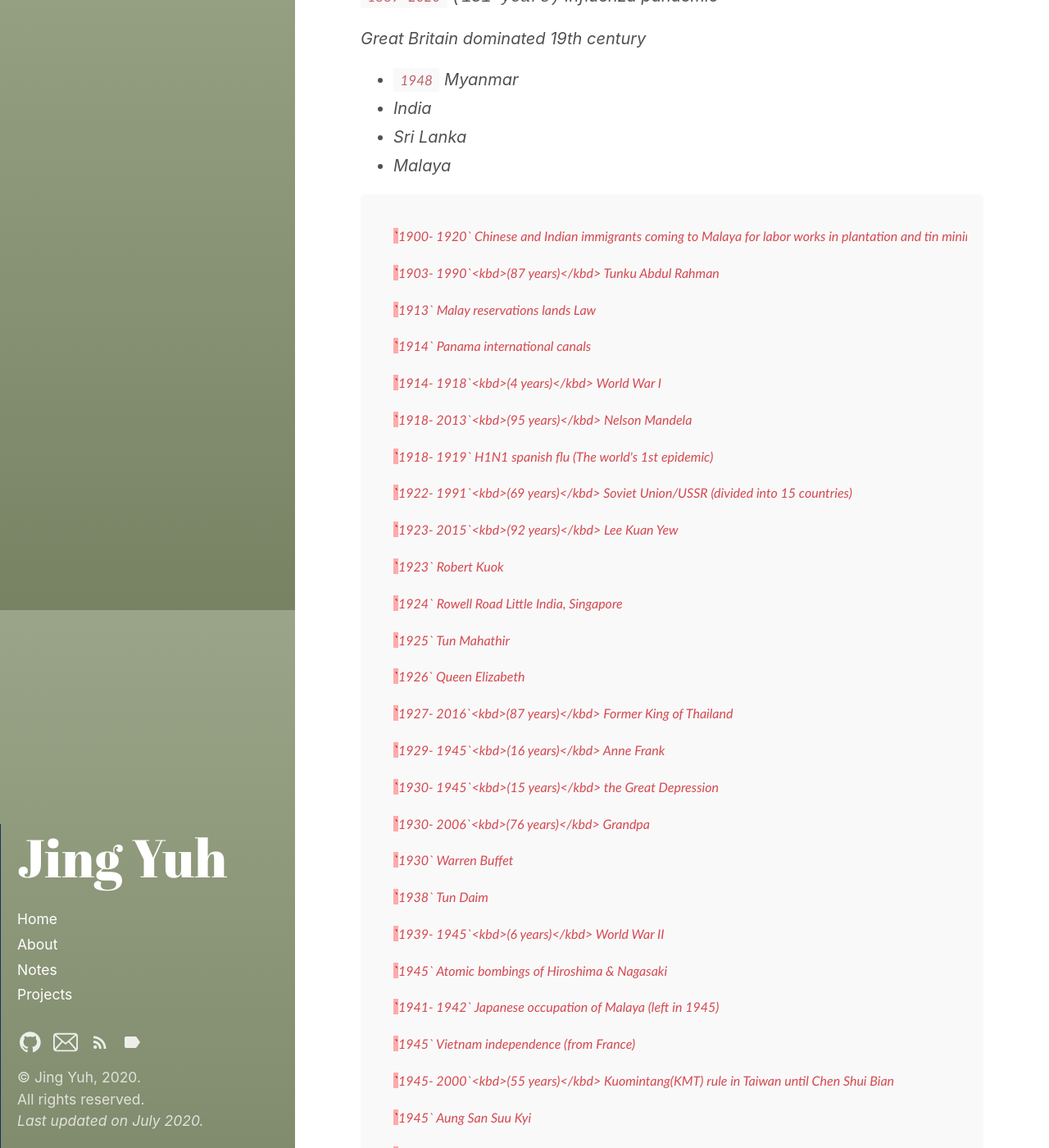
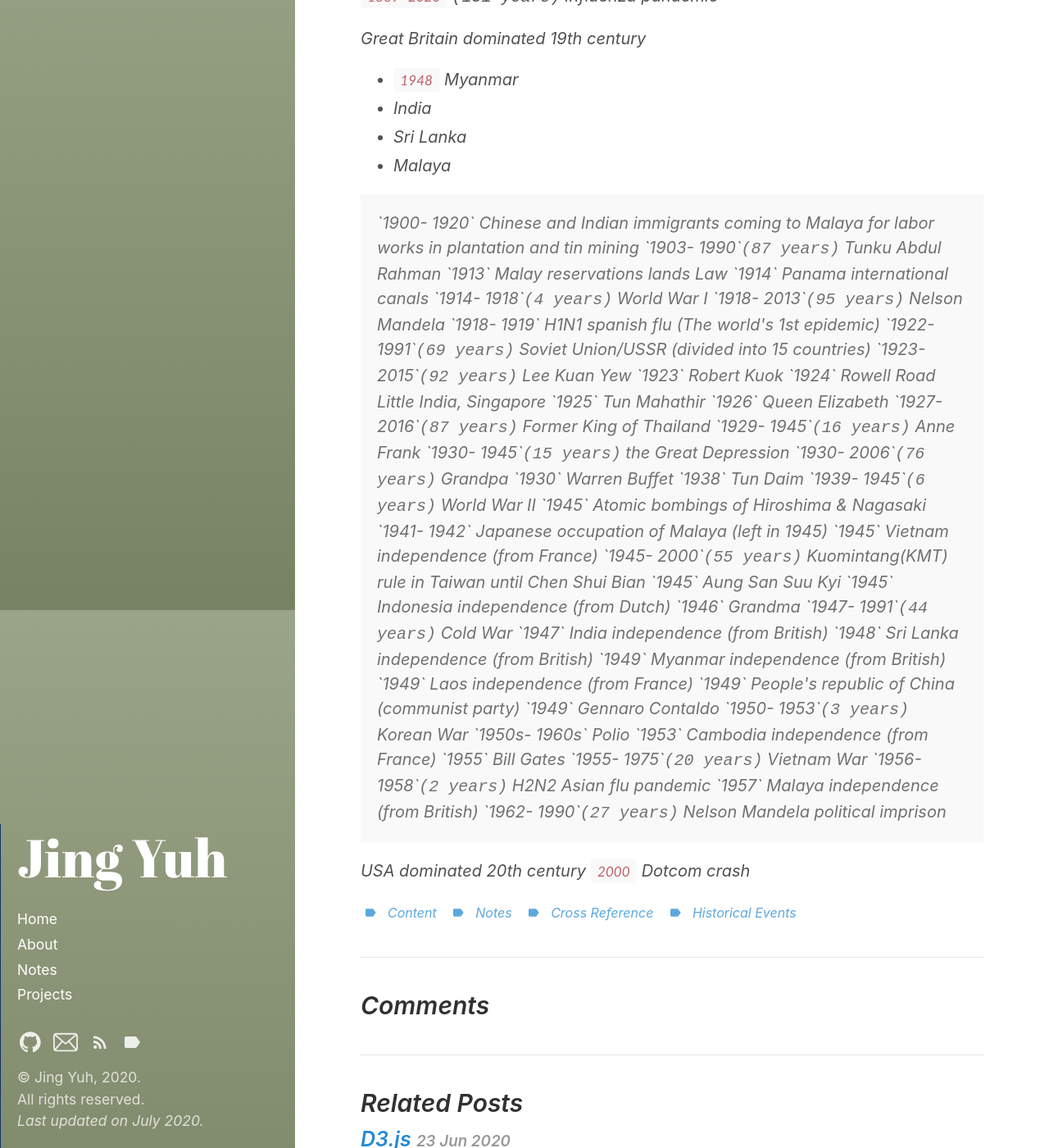
Before and after one commit to jyang123-bit/Website, a Jekyll site: the page built from _posts/2020-06-23-Notes-cross-reference-historical-events.md, in a window 1280 px wide and 1400 px high, scrolled down 1056 px. Shown: the whole window at 82% size. Built offline with Jekyll 4.4.1, drawn with Linux system fonts in a browser that asks for light colours; some of the changed text lies outside the part shown.

Commit message:
Update 2020-06-23-Notes-cross-reference-historical-events.md

````diff
--- a/_posts/2020-06-23-Notes-cross-reference-historical-events.md
+++ b/_posts/2020-06-23-Notes-cross-reference-historical-events.md
@@ -53,7 +53,7 @@ Great Britain dominated 19th century
 - Sri Lanka
 - Malaya
 
-```yml
+<p class="message">
 `1900- 1920` Chinese and Indian immigrants coming to Malaya for labor works in plantation and tin mining
 
 `1903- 1990`<kbd>(87 years)</kbd> Tunku Abdul Rahman
@@ -137,7 +137,7 @@ Great Britain dominated 19th century
 `1957` Malaya independence (from British)
 
 `1962- 1990`<kbd>(27 years)</kbd> Nelson Mandela political imprison
-```
+</p>
 
 USA dominated 20th century
 `2000` Dotcom crash
````
